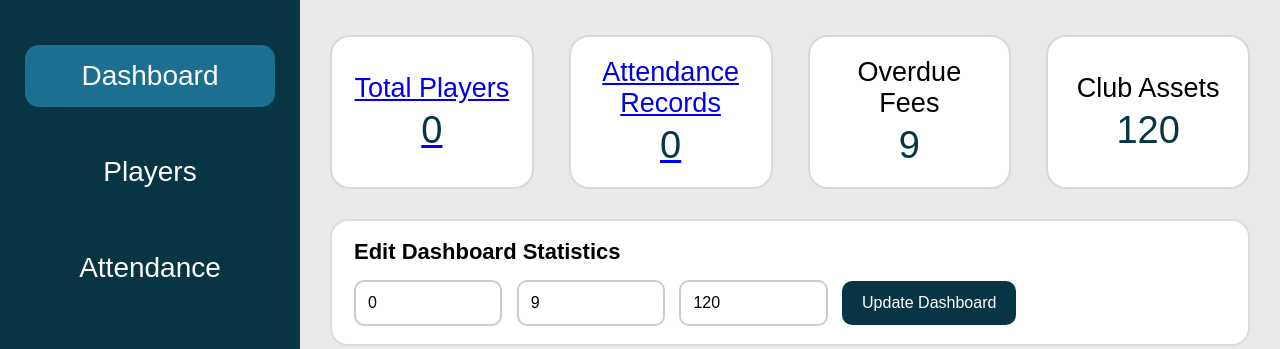
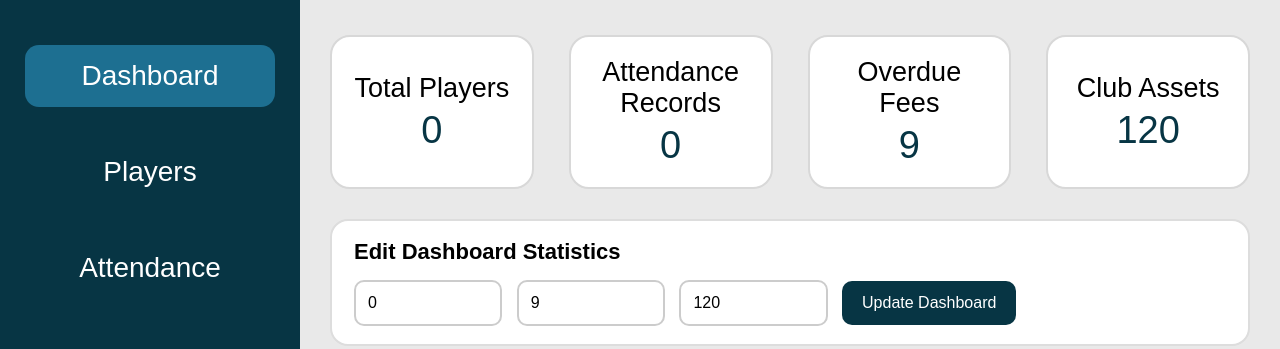
Before and after one commit to Harnaav07/ClubSync, a Flask app: page /dashboard in a window 1280 px wide. Shown: the part 95-444 px from the top of the page. Run offline with Flask 3, Linux system fonts and the light colour scheme; a user stored in the database is signed in; data comes from the database, SQL or seed files in the repository; both versions use the stored data as it was after the commit; data that the repository does not hold is empty.

Commit message:
Complete attendance management module and navigation

```diff
--- a/static/css/style.css
+++ b/static/css/style.css
@@ -234,6 +234,18 @@ body {
     color: #073544;
 }
 
+/* Clickable dashboard summary cards */
+
+.summary-card-link {
+    color: inherit;
+    text-decoration: none;
+    cursor: pointer;
+}
+
+.summary-card-link:hover {
+    border-color: #1d6f91;
+    transform: translateY(-3px);
+}
 
 .edit-dashboard-form {
     background: white;
```
Also changed, not shown: clubsync.db.
